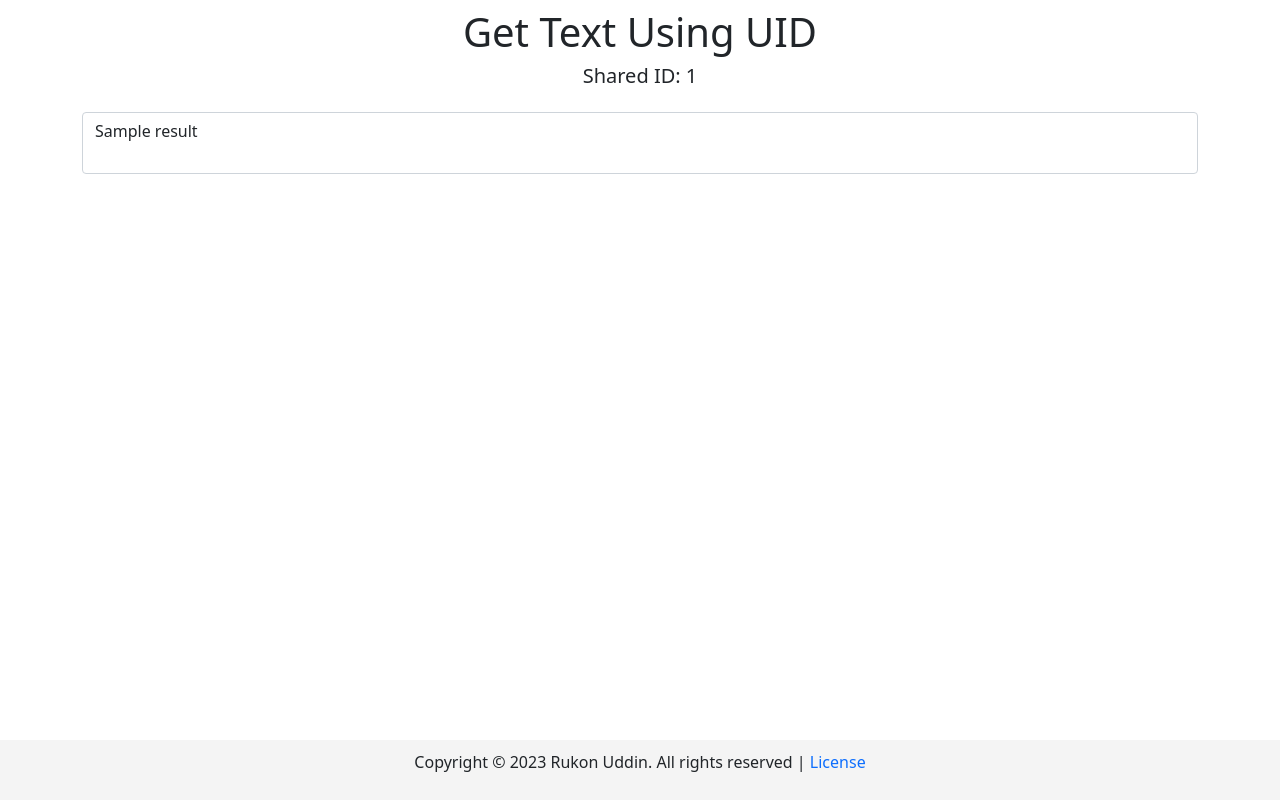
After one commit to rukon-uddin/Easy-text-transfer, a Flask app: template templates/qrShow.html in a window 1280 px wide. The commit adds this page. Run offline with Flask 3, Linux system fonts and the light colour scheme; the template is opened without the code that fills it: most values are stand-ins (such as "Sample title", 1, 10 or a date in 2020).

Commit message:
Added qr code

```diff
--- a/app.py
+++ b/app.py
@@ -4,6 +4,8 @@ import redis
 import itertools
 import string
 import random
+import qrcode
+import os
 
 glob_counter = 0
 characters = string.ascii_letters + string.digits + string.punctuation
@@ -17,7 +19,8 @@ app = Flask(__name__)
 
 # ext = "redis://red-cjk4je337aks73ek7ilg:6379"
 # redis_client = redis.StrictRedis.from_url(ext)
-ext = "redis://red-cljlrd1ll56s73blvii0:6379"
+# ext = "redis://red-cljlrd1ll56s73blvii0:6379"
+ext = "redis://localhost:6379/0"
 redis_client = redis.StrictRedis.from_url(ext)
 
 
@@ -72,8 +75,12 @@ def send_text():
     }
     redis_client.hset('stored_text', unique_id, "4099058".join(entry.values()))
 
+    qr_path = f"static/qrcode_{unique_id}.png"
+    text_qr = f"http://192.168.10.92:8080/qrText?param1={unique_id}"
+    qr_img = qrcode.make(text_qr)
+    qr_img.save(qr_path)
     # print(redis_client.hgetall('stored_text'))
-    return jsonify({'message': unique_id})
+    return jsonify({'message': unique_id, 'qr_path': qr_path})
 
 
 
@@ -88,13 +95,30 @@ def receive_text():
         text = "ZqgQ9QOE2$sq5kr8p3Vg*GgGNq&"
     else:
         stored_entry = stored_entry.decode('utf-8').split('4099058')
+        os.remove(f"static/qrcode_{data['uid']}.png")
         text = stored_entry[1]
         redis_client.hdel("stored_text", stored_entry[0])
 
 
     return jsonify({'text': text})
 
+@app.route('/qrText', methods=["GET"])
+def qrText():
+    param1 = request.args.get('param1')
+
+    stored_entry = redis_client.hget('stored_text', param1)
+
+    if stored_entry is None:
+        text = "ZqgQ9QOE2$sq5kr8p3Vg*GgGNq&"
+    else:
+        stored_entry = stored_entry.decode('utf-8').split('4099058')
+        os.remove(f"static/qrcode_{param1}.png")
+        text = stored_entry[1]
+        redis_client.hdel("stored_text", stored_entry[0])
+
+    print("***** ", text)
+    return render_template('qrShow.html', result=text, uid=param1)
 
 
 # if __name__ == "__main__":
-#     app.run(debug=True)
+#     app.run(debug=True, host="0.0.0.0", port=8080)
--- /dev/null
+++ b/templates/qrShow.html
@@ -0,0 +1,59 @@
+<!DOCTYPE html>
+<html>
+<head>
+    <title>Text Share</title>
+    <meta name="viewport" content="width=device-width, initial-scale=1">
+    <link href="https://cdn.jsdelivr.net/npm/bootstrap@5.1.3/dist/css/bootstrap.min.css" rel="stylesheet" integrity="sha384-1BmE4kWBq78iYhFldvKuhfTAU6auU8tT94WrHftjDbrCEXSU1oBoqyl2QvZ6jIW3" crossorigin="anonymous">
+    <style>
+        @media (max-width: 576px) {
+            h1, textarea, .btn {
+                font-size: 1.5rem;
+            }
+        }
+        textarea {
+        resize: none;
+        overflow: hidden;
+        min-height: 50px;
+        }
+        body {
+            margin-bottom: 60px; /* Adjust this value based on your footer's height */
+        }
+
+        footer {
+            position: fixed;
+            bottom: 0;
+            width: 100%;
+            background-color: #f4f4f4;
+            padding: 10px;
+            text-align: center;
+        }
+    </style>
+</head>
+<body>
+    <div class="container mt-2">
+        <div class="text-center mt-2">
+            <h1>Get Text Using UID</h1>
+            <div class="mb-3 row">
+                <h5>Shared ID: {{uid}}</h5>
+            </div>
+            {% if result == "ZqgQ9QOE2$sq5kr8p3Vg*GgGNq&" %}
+                <p style="color: red;">Your unique ID is wrong</p>
+            {% else %}
+                <textarea oninput="auto_grow(this)" id="gtu_myInput" style="height: auto;" class="form-control mb-2 mt-3" rows="2">{{ result }}</textarea>
+            {% endif %}
+        </div>
+
+    </div>
+    <footer>
+        <p>Copyright © 2023 Rukon Uddin. All rights reserved | <a style="text-decoration: None;" href="https://github.com/rukon-uddin/Easy-text-transfer/blob/main/LICENSE">License</a></p>
+    </footer>
+
+    <script>
+        function auto_grow(element) {
+            element.style.height = "5px";
+            element.style.height = (element.scrollHeight) + "px";
+        }
+
+    </script>
+</body>
+</html>
```
Also changed, not shown: templates/shareText.html (+8 -1 lines).
